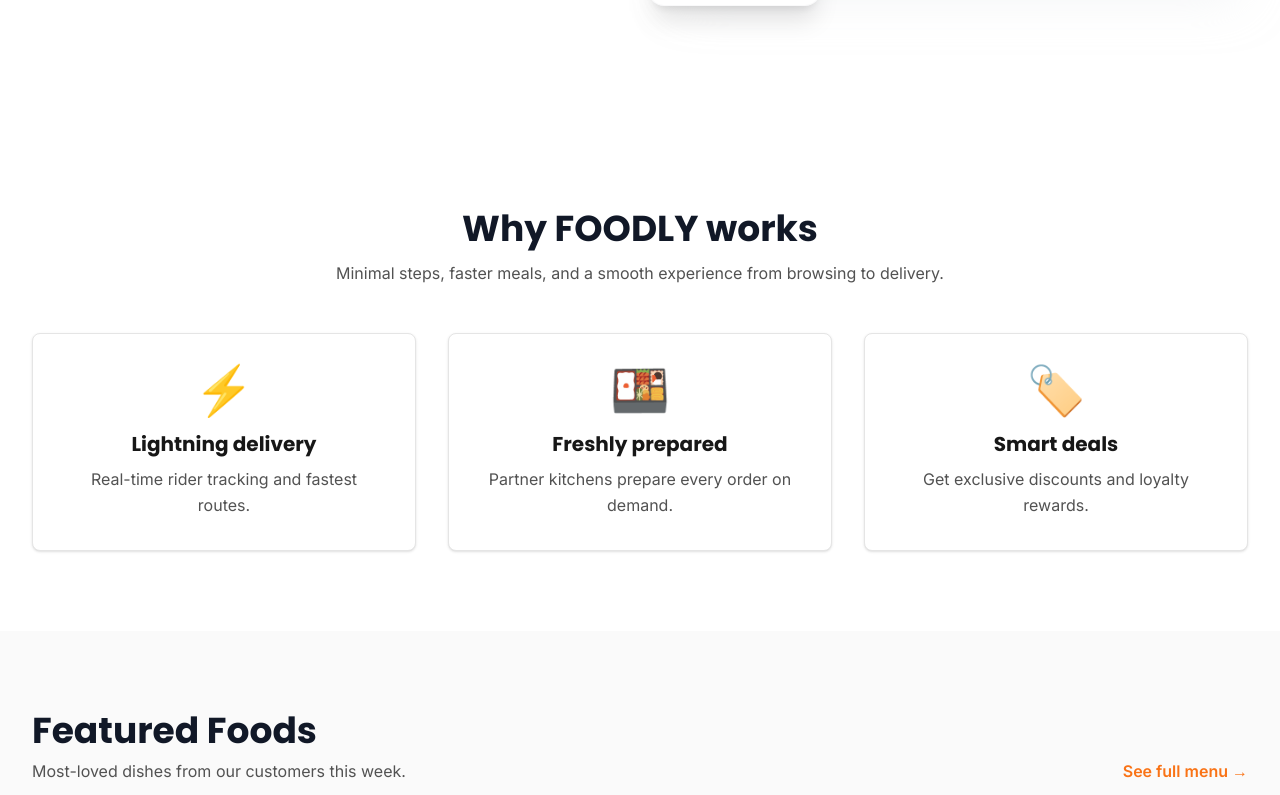
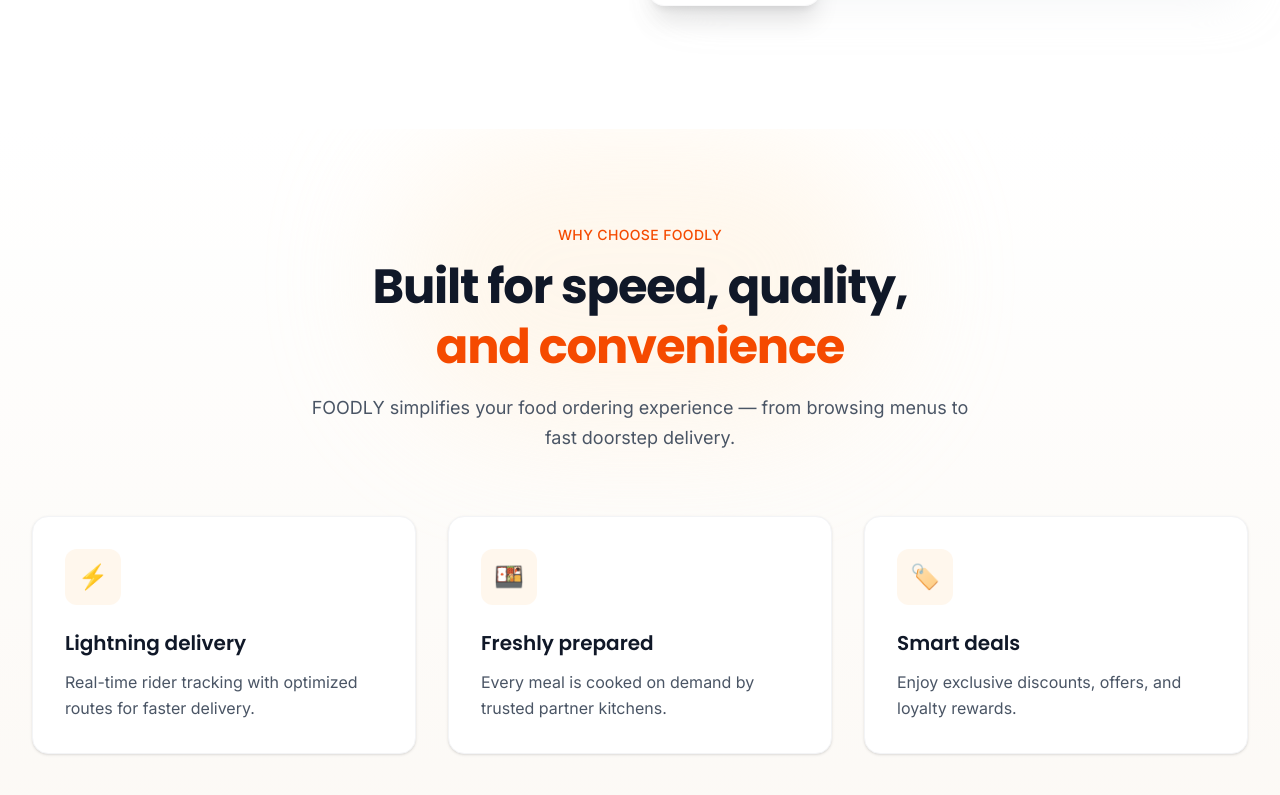
Before and after one commit to rayhanbeg/Foodly, a React (Vite) app in the folder Frontend/: page / in a window 1280 px wide. Shown: the part 765-1560 px from the top of the page. Built offline with nearby package versions, Linux system fonts and the light colour scheme; no server answers.

Commit message:
redsign home page

```diff
--- a/Frontend/src/components/home/WhyFoodlySection.jsx
+++ b/Frontend/src/components/home/WhyFoodlySection.jsx
@@ -1,30 +1,77 @@
 const features = [
-  { icon: '⚡', title: 'Lightning delivery', desc: 'Real-time rider tracking and fastest routes.' },
-  { icon: '🍱', title: 'Freshly prepared', desc: 'Partner kitchens prepare every order on demand.' },
-  { icon: '🏷️', title: 'Smart deals', desc: 'Get exclusive discounts and loyalty rewards.' }
-]
+  {
+    icon: "⚡",
+    title: "Lightning delivery",
+    desc: "Real-time rider tracking with optimized routes for faster delivery.",
+  },
+  {
+    icon: "🍱",
+    title: "Freshly prepared",
+    desc: "Every meal is cooked on demand by trusted partner kitchens.",
+  },
+  {
+    icon: "🏷️",
+    title: "Smart deals",
+    desc: "Enjoy exclusive discounts, offers, and loyalty rewards.",
+  },
+];
 
 export default function WhyFoodlySection() {
   return (
-    <section className="py-20 bg-white">
-      <div className="container-fluid">
-        <h2 className="font-display text-4xl font-bold text-center mb-3">Why FOODLY works</h2>
-        <p className="text-neutral-600 text-center mb-12 max-w-2xl mx-auto">
-          Minimal steps, faster meals, and a smooth experience from browsing to delivery.
-        </p>
-        <div className="grid grid-cols-1 md:grid-cols-3 gap-8">
-          {features.map(feature => (
+    <section className="relative py-16 sm:py-20 lg:py-24 bg-gradient-to-b from-white to-orange-50/40 overflow-hidden">
+
+      {/* Background Glow */}
+      <div className="absolute top-0 left-1/2 -translate-x-1/2 w-[400px] sm:w-[500px] h-[250px] sm:h-[300px] bg-orange-100 blur-3xl opacity-40 rounded-full" />
+
+      <div className="container-fluid relative z-10">
+
+        {/* Header */}
+        <div className="text-center mb-12 sm:mb-16 max-w-2xl mx-auto">
+          <p className="text-xs sm:text-sm font-medium text-orange-600 mb-2 sm:mb-3 tracking-wide">
+            WHY CHOOSE FOODLY
+          </p>
+
+          <h2 className="text-3xl sm:text-4xl md:text-5xl font-bold text-gray-900 mb-3 sm:mb-4 leading-tight tracking-tight">
+            Built for speed, quality,
+            <span className="block text-orange-600">
+              and convenience
+            </span>
+          </h2>
+
+          <p className="text-gray-600 text-sm sm:text-base md:text-lg leading-relaxed">
+            FOODLY simplifies your food ordering experience — from browsing menus
+            to fast doorstep delivery.
+          </p>
+        </div>
+
+        {/* Features */}
+        <div className="grid grid-cols-1 md:grid-cols-3 gap-5 sm:gap-8">
+          {features.map((feature) => (
             <div
               key={feature.title}
-              className="card p-8 text-center border border-neutral-200 hover:border-orange-200 hover:shadow-xl hover:shadow-orange-100/60 transition-all duration-300"
+              className="group relative bg-white rounded-2xl p-5 sm:p-6 lg:p-8 border border-gray-100 shadow-sm hover:shadow-xl hover:-translate-y-1 transition-all duration-300"
             >
-              <div className="text-5xl mb-4">{feature.icon}</div>
-              <h3 className="font-display text-xl font-bold mb-2 text-neutral-900">{feature.title}</h3>
-              <p className="text-neutral-600 leading-relaxed">{feature.desc}</p>
+              {/* Icon */}
+              <div className="w-12 h-12 sm:w-14 sm:h-14 flex items-center justify-center rounded-xl bg-orange-50 text-xl sm:text-2xl mb-4 sm:mb-6 group-hover:scale-110 transition">
+                {feature.icon}
+              </div>
+
+              {/* Title */}
+              <h3 className="text-lg sm:text-xl font-semibold text-gray-900 mb-2 sm:mb-3">
+                {feature.title}
+              </h3>
+
+              {/* Description */}
+              <p className="text-gray-600 text-sm sm:text-base leading-relaxed">
+                {feature.desc}
+              </p>
+
+              {/* Hover Bottom Line */}
+              <div className="absolute bottom-0 left-0 w-0 h-[3px] bg-orange-500 group-hover:w-full transition-all duration-300 rounded-b-2xl" />
             </div>
           ))}
         </div>
       </div>
     </section>
-  )
+  );
 }
```
